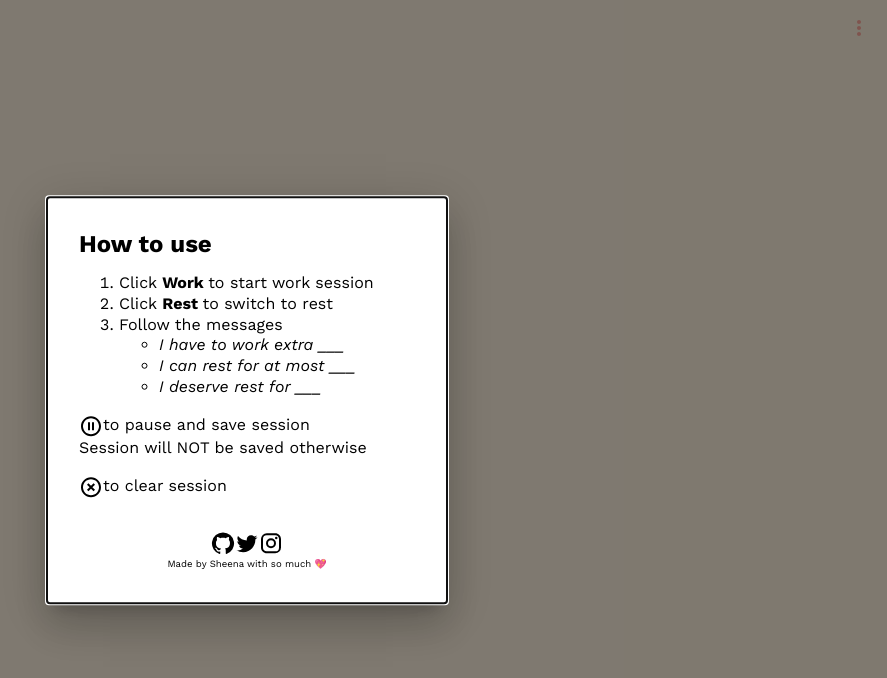
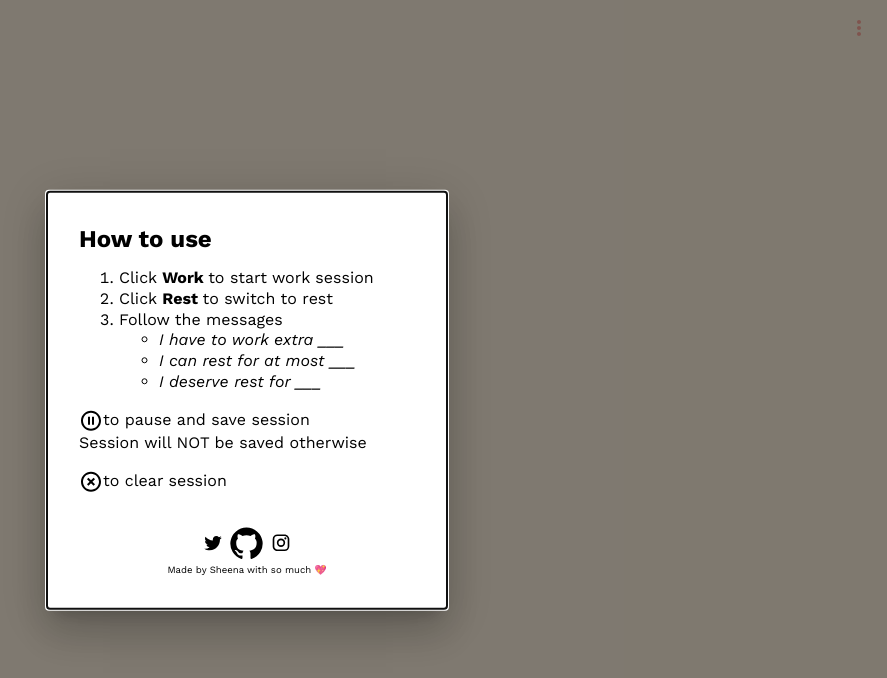
Before and after one commit to shwwwna/freemodoro, a React (Create React App) app: page / in a window 1280 px wide. Both pictures are taken after a click on the icon 1252 px from the left and 28 px from the top of the page. Shown: the top 678 px of the page, without its empty margins (393-1280 px from the left). Built offline with nearby package versions, Linux system fonts and the light colour scheme.

Commit message:
icon style

```diff
--- a/src/App.js
+++ b/src/App.js
@@ -295,10 +295,12 @@ const App = () => {
 					{defineButtons()}
 					<ButtonContainer>
 						<Icon onClick={handlePause}>
-							<PauseCircleOutline />
+							<PauseCircleOutline
+								color={!wtimerOn && !rtimerOn ? "disabled" : ""}
+							/>
 						</Icon>
 						<Icon onClick={handleClear}>
-							<HighlightOff />
+							<HighlightOff color={!wtime && !rtime ? "disabled" : ""} />
 						</Icon>
 					</ButtonContainer>
 					<SmallText>
--- a/src/components/Modal.js
+++ b/src/components/Modal.js
@@ -47,6 +47,13 @@ const SmallText = styled.span`
 	margin-top: 2rem;
 `;
 
+const IconContainer = styled.div`
+	display: flex;
+	align-items: center;
+	justify-content: space-evenly;
+	width: 30%;
+`;
+
 export default function BasicModal() {
 	const [open, setOpen] = React.useState(false);
 	const handleOpen = () => setOpen(true);
@@ -94,26 +101,26 @@ export default function BasicModal() {
 						<HighlightOff /> to clear session
 					</Li>
 					<SmallText>
-						<div>
+						<IconContainer>
+							<a
+								href="https://twitter.com/shwwwna"
+								target="_blank"
+								rel="noreferrer">
+								<Twitter fontSize="small" />
+							</a>
 							<a
 								href="https://github.com/shwwwna/freemodoro"
 								target="_blank"
 								rel="noreferrer">
-								<GitHub />
-							</a>
-							<a
-								href="https://twitter.com/shwwwna"
-								target="_blank"
-								rel="noreferrer">
-								<Twitter />
+								<GitHub fontSize="large" />
 							</a>
 							<a
 								href="https://www.instagram.com/shwwwna/"
 								target="_blank"
 								rel="noreferrer">
-								<Instagram />
+								<Instagram fontSize="small" />
 							</a>
-						</div>
+						</IconContainer>
 						<div>Made by Sheena with so much 💖</div>
 					</SmallText>
 				</Box>
```
